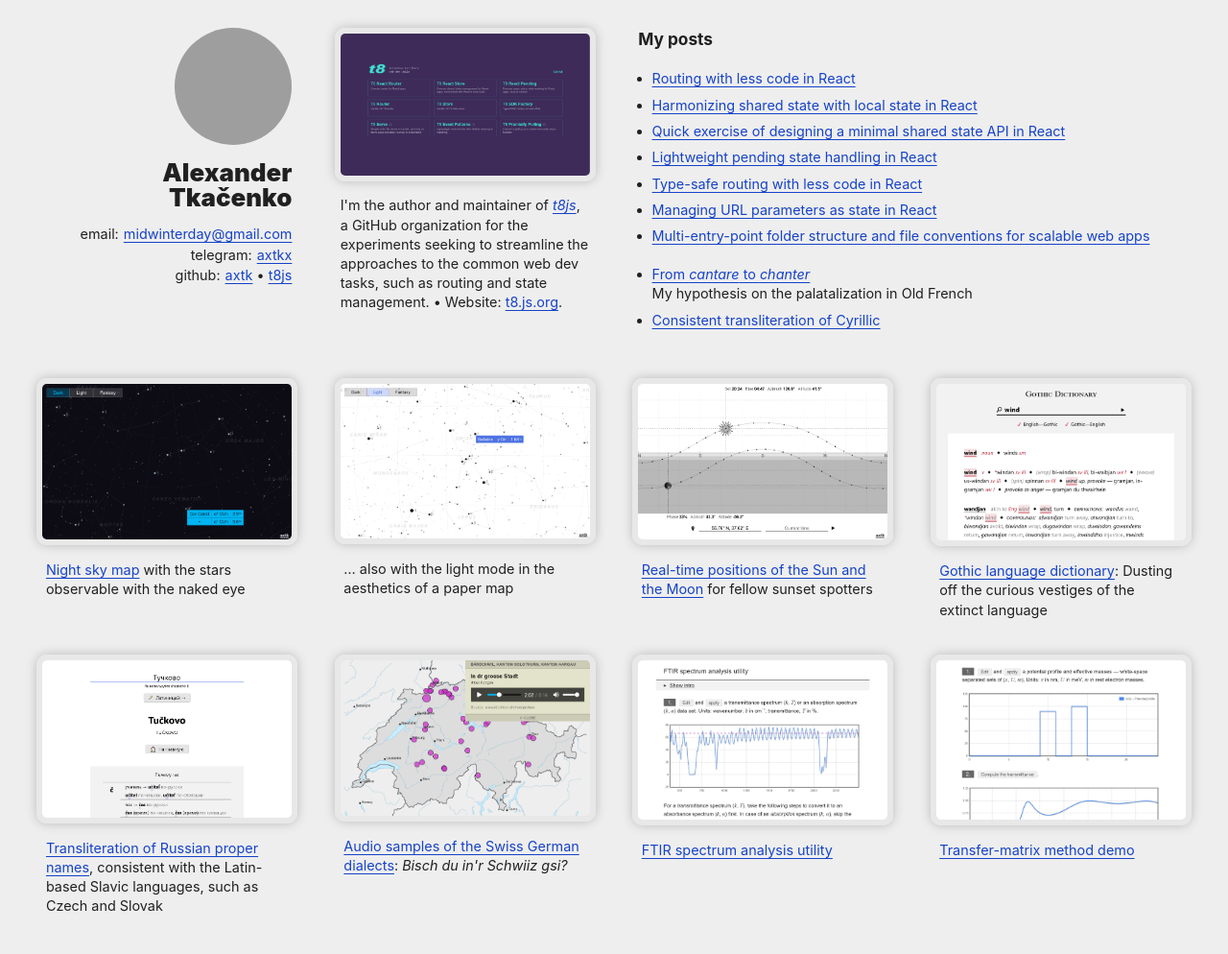
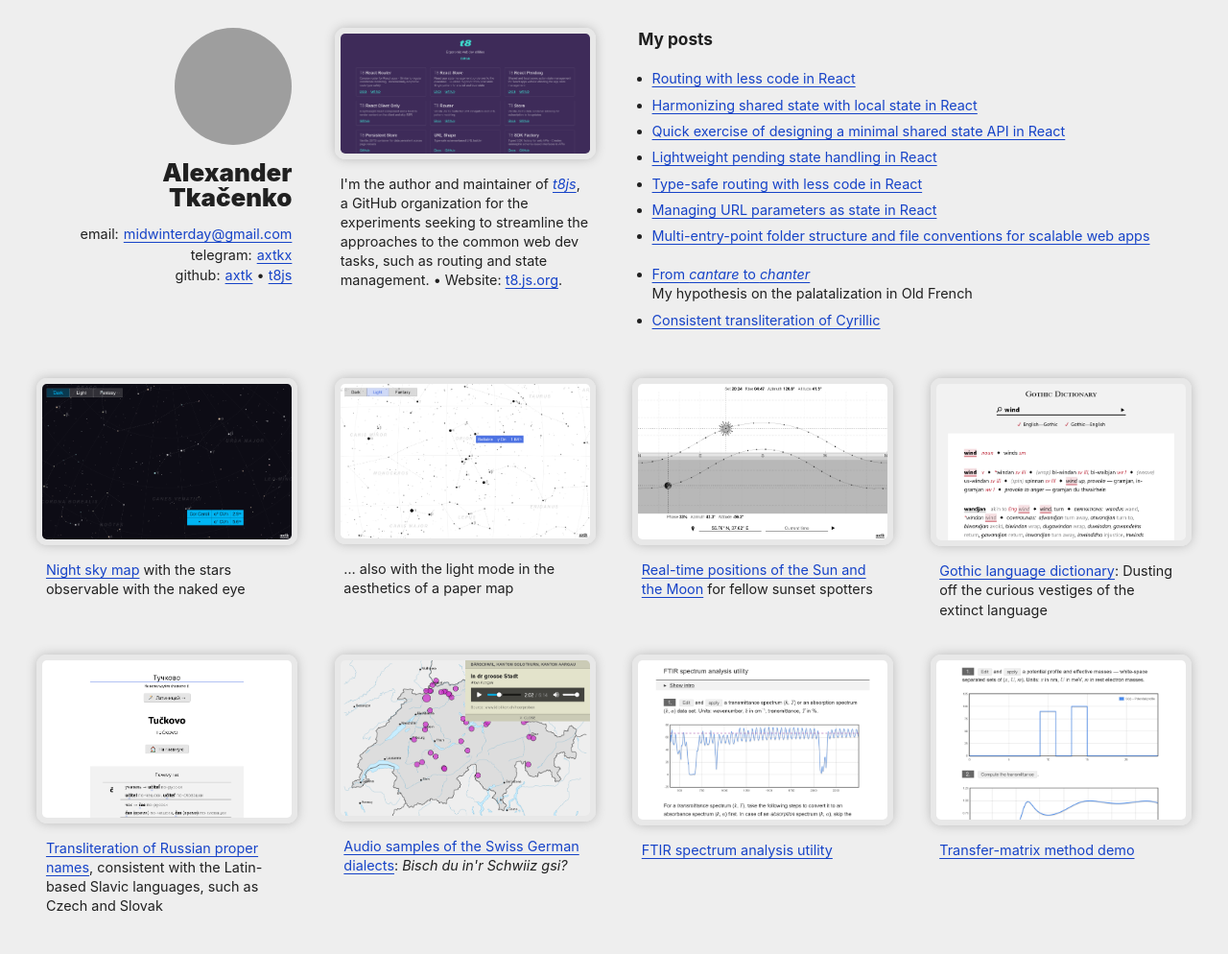
Before and after one commit to axtk/axtk.github.io, a Jekyll site: the page index.html, which Jekyll copies as it is, in a window 1280 px wide. Shown: the whole page at 96% size. Built offline with Jekyll 4.4.1, drawn with Linux system fonts in a browser that asks for light colours; grey boxes are pictures that could not be loaded.

Commit message:
update t8 screenshot

```diff
--- a/index.html
+++ b/index.html
@@ -33,7 +33,7 @@
   </section>
   <section class="board-item">
     <figure>
-      <picture><a href="https://t8.js.org" target="_blank"><img src="assets/screenshots/t8_20251028_1708.png" alt="T8 screenshot" height="360" loading="lazy"></a></picture>
+      <picture><a href="https://t8.js.org" target="_blank"><img src="assets/screenshots/t8_20260217_1543.png" alt="T8 screenshot" height="360" loading="lazy"></a></picture>
     </figure>
     <p>I'm the author and maintainer of <a href="https://github.com/t8js" target="_blank"><i>t8js</i></a>, a&nbsp;GitHub organization for the experiments seeking to streamline the approaches to the common web dev tasks, such as routing and state management.&nbsp;&bull; Website: <a href="https://t8.js.org" target="_blank">t8.js.org</a>.</p>
   </section>
```
Also changed, not shown: assets/screenshots/t8_20260217_1543.png (added).
